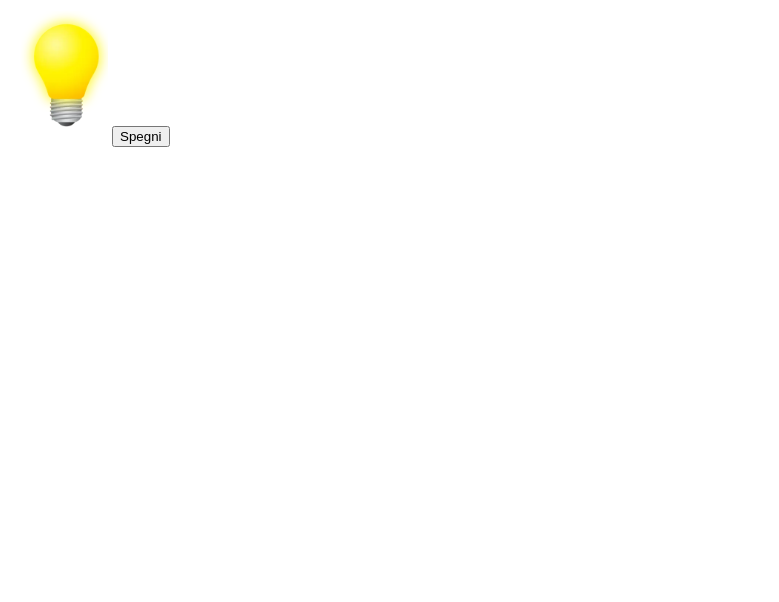
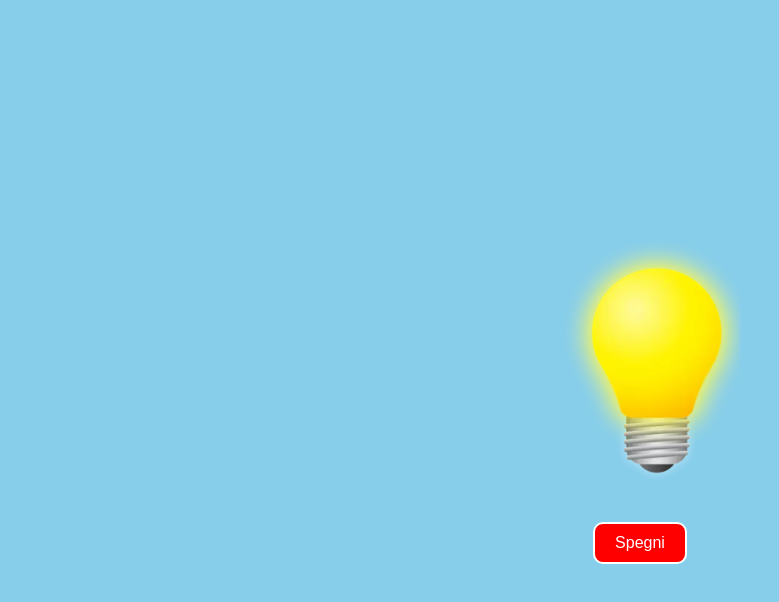
Before and after one commit to graziana-ciccarelli/js-dom-1, a plain HTML site: page index.html in a window 1280 px wide. Both pictures are taken after a click on the button "Accendi". Shown: the whole page, without its empty margins (0-779 px from the left). Drawn offline with Linux system fonts and the light colour scheme.

Commit message:
miglioramenti al layout

```diff
--- a/index.html
+++ b/index.html
@@ -6,8 +6,33 @@
     <title>js-dom</title>
     <style>
         #lampadina {
-            width: 100px;
+
+            width: 200px;
             height: auto;
+            filter: drop-shadow(0 0 5px rgba(255, 255, 255, 0.5));
+        }
+
+        #toggleButton {
+            margin-top: 20px;
+            padding: 10px 20px;
+            font-size: 16px;
+            border-radius: 10px;
+            background-color: green;
+            color: white;
+            border: 2px solid white;
+            cursor: pointer;
+        }
+
+        body {
+
+            background-color: black;
+            display: flex;
+            flex-direction: column;
+            align-items: center;
+            justify-content: center;
+            min-height: 100vh;
+            margin: 0;
+            transition: background-color 0.5s ease-in-out;
         }
     </style>
 </head>
@@ -18,19 +43,25 @@
     <script>
         const lampadina = document.getElementById('lampadina');
         const button = document.getElementById('toggleButton');
+        const body = document.body;
 
         button.addEventListener('click', () => {
             const isOn = button.textContent.includes('Spegni');
+
             if (isOn) {
-                // Spegni
-                lampadina.src = 'img/white_lamp.png';
+                // SPEGNI
+                lampadina.src = './img/white_lamp.png';
                 lampadina.alt = 'Lampadina spenta';
                 button.textContent = 'Accendi';
+                button.style.backgroundColor = 'green';
+                body.style.backgroundColor = 'black';
             } else {
-                // Accendi
-                lampadina.src = 'img/yellow_lamp.png';
+                // ACCENDI
+                lampadina.src = './img/yellow_lamp.png';
                 lampadina.alt = 'Lampadina accesa';
                 button.textContent = 'Spegni';
+                button.style.backgroundColor = 'red';
+                body.style.backgroundColor = 'skyblue';
             }
         });
     </script>
```
